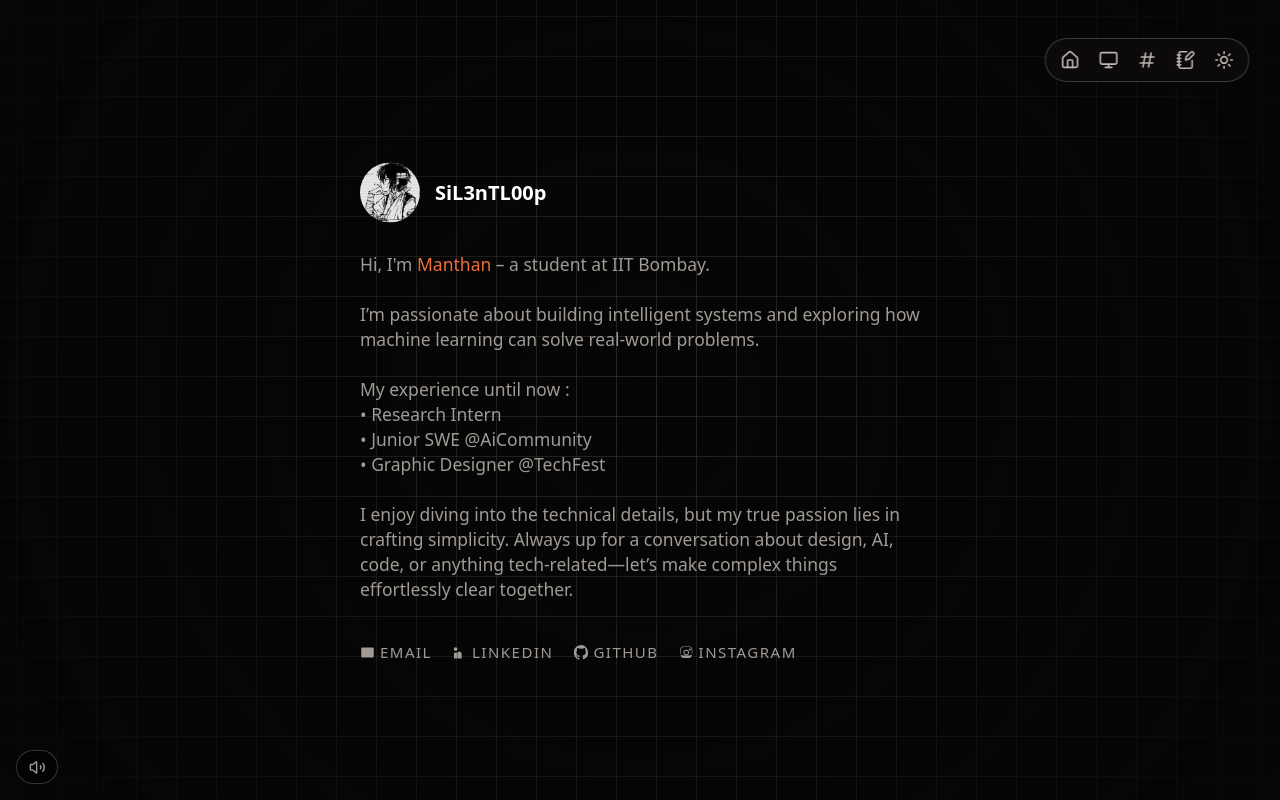
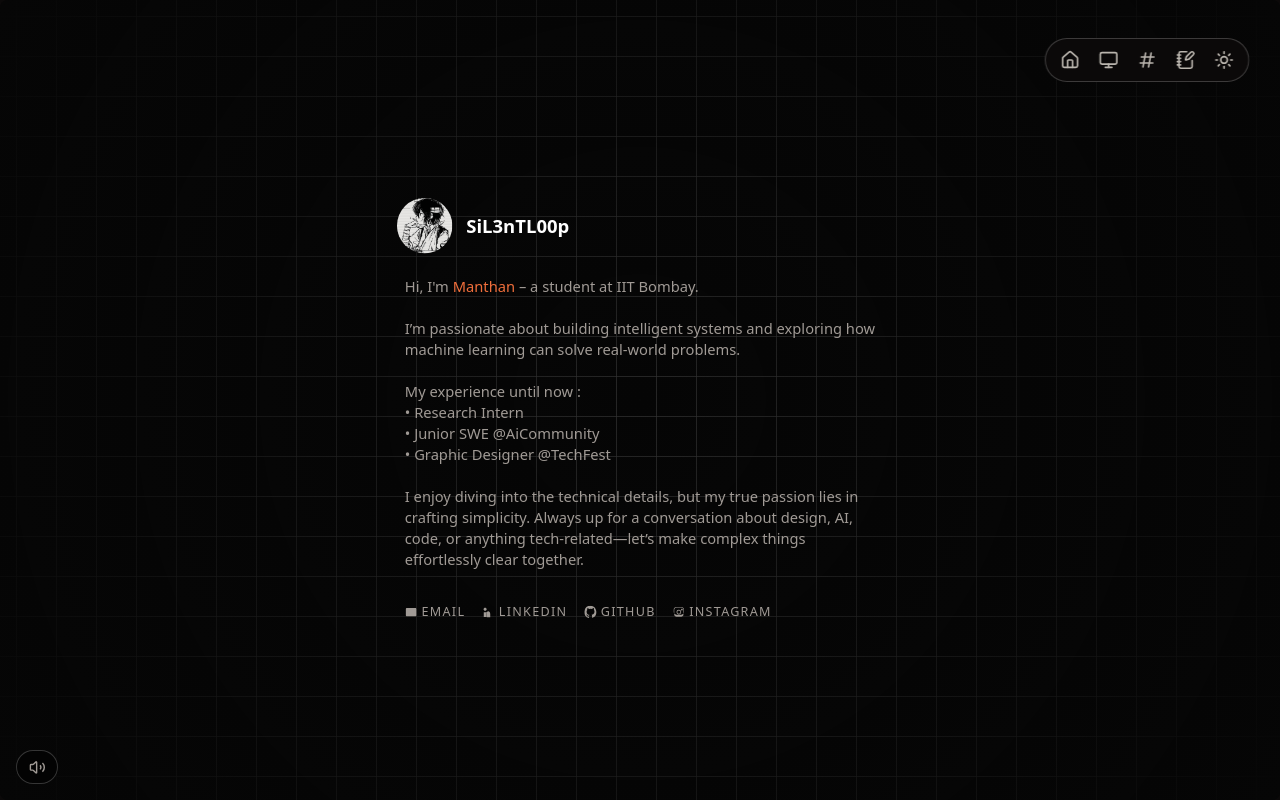
Before and after one commit to SiL3nTL00p/manthan_portfolio, a React (Vite) app: page /about in a window 1280 px wide. Built offline with nearby package versions, Linux system fonts and the light colour scheme.

Commit message:
update vercel.json

```diff
--- a/src/App.tsx
+++ b/src/App.tsx
@@ -22,11 +22,11 @@ function App() {
       </div>
 
       {/* Main content */}
-      <main className="flex flex-1 items-center justify-center px-4 pt-5 relative z-10 scale-125">
+      <main className="flex flex-1 items-center justify-center px-4 pt-5 relative z-10 scale-105">
         <section className="w-full max-w-md bg-transparent">
 
           {/* Profile */}
-          <div className="mb-6 flex items-center justify-self-start scale-100">
+          <div className="mb-6 flex items-center justify-self-start scale-110">
             <div className="relative mr-3 h-12 w-12 overflow-hidden rounded-full bg-gray-800">
               <img src="/profile.JPG" alt="@manthan" className="h-full w-full object-cover" />
             </div>
```
